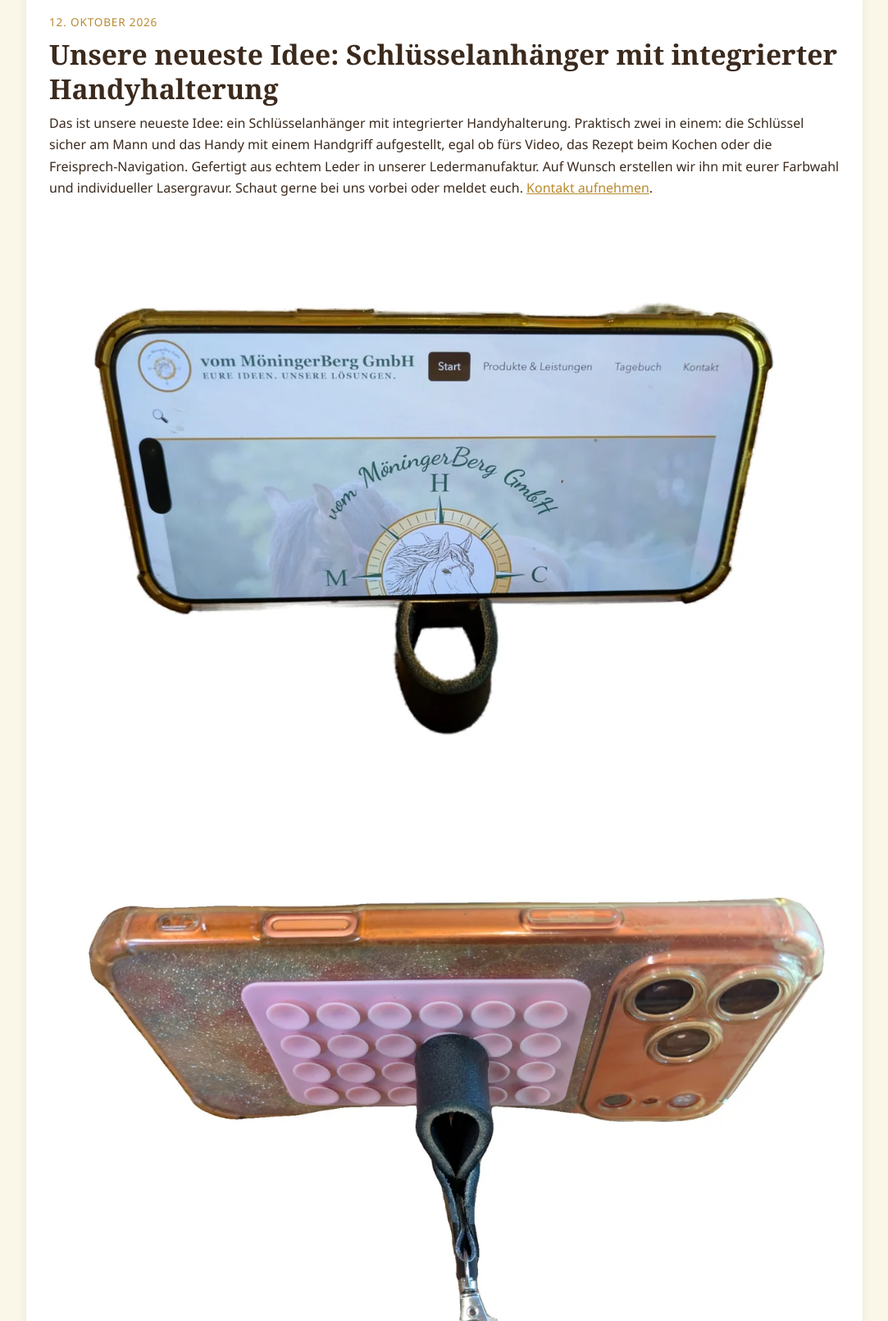
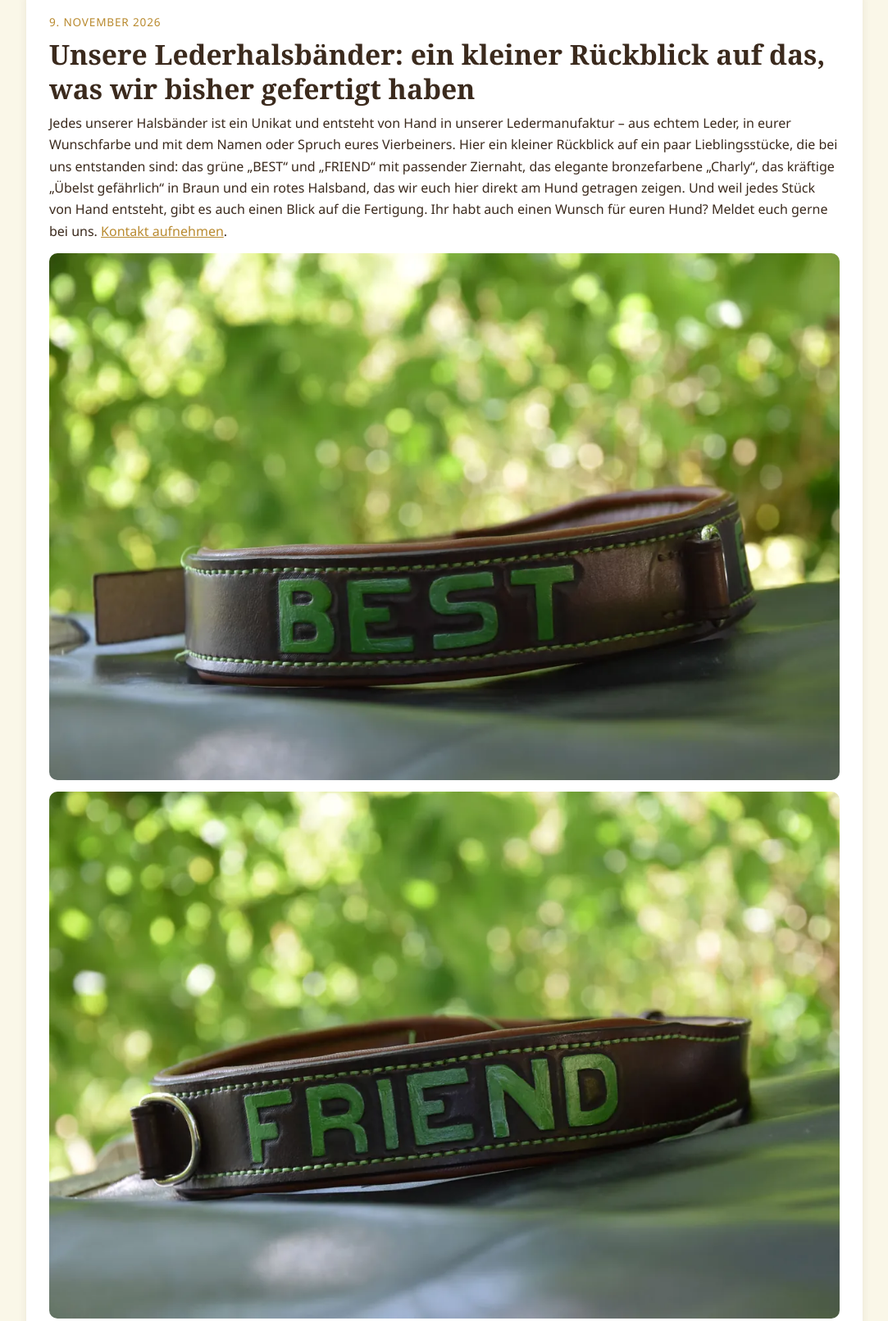
Before and after one commit to vommoeningerberg/webseite, a plain HTML site: page tagebuch.html in a window 1280 px wide. Shown: the part 362-1974 px from the top of the page at 82% size, without its empty margins (98-1181 px from the left). Drawn offline with Linux system fonts and the light colour scheme.

Commit message:
Tagebuch: neuer Eintrag ueber gefertigte Lederhalsbaender (BEST, FRIEND, Charly, Uebelst gefaehrlich, getragen, Making-of)
Co-Authored-By: Claude Opus 4.8 <noreply@anthropic.com>

```diff
--- a/tagebuch.html
+++ b/tagebuch.html
@@ -67,6 +67,20 @@
     </div>
 
     <!-- Neuer Eintrag: dieses <article>-Muster kopieren und oben (direkt nach diesem Kommentar) einfügen -->
+    <article class="eintrag">
+      <p class="eintrag-datum">9. November 2026</p>
+      <h2>Unsere Lederhalsbänder: ein kleiner Rückblick auf das, was wir bisher gefertigt haben</h2>
+      <p>Jedes unserer Halsbänder ist ein Unikat und entsteht von Hand in unserer Ledermanufaktur – aus echtem Leder, in eurer Wunschfarbe und mit dem Namen oder Spruch eures Vierbeiners. Hier ein kleiner Rückblick auf ein paar Lieblingsstücke, die bei uns entstanden sind: das grüne „BEST“ und „FRIEND“ mit passender Ziernaht, das elegante bronzefarbene „Charly“, das kräftige „Übelst gefährlich“ in Braun und ein rotes Halsband, das wir euch hier direkt am Hund getragen zeigen. Und weil jedes Stück von Hand entsteht, gibt es auch einen Blick auf die Fertigung. Ihr habt auch einen Wunsch für euren Hund? Meldet euch gerne bei uns. <a href="kontakt.html">Kontakt aufnehmen</a>.</p>
+      <div class="fotoreihe">
+        <picture><source srcset="assets/tagebuch-halsbaender-best.webp" type="image/webp"><img src="assets/tagebuch-halsbaender-best.jpg" width="1200" height="800" loading="lazy" alt="Grünes Lederhalsband mit erhabenem Schriftzug BEST und grüner Ziernaht, im Garten fotografiert"></picture>
+        <picture><source srcset="assets/tagebuch-halsbaender-friend.webp" type="image/webp"><img src="assets/tagebuch-halsbaender-friend.jpg" width="1200" height="800" loading="lazy" alt="Dunkelbraunes Lederhalsband mit grünem Schriftzug FRIEND und grüner Ziernaht, im Garten fotografiert"></picture>
+        <picture><source srcset="assets/tagebuch-halsbaender-charly.webp" type="image/webp"><img src="assets/tagebuch-halsbaender-charly.jpg" width="1200" height="901" loading="lazy" alt="Bronzefarbenes Lederhalsband mit grünem Schriftzug Charly, gepolstert und mit Messingring"></picture>
+        <picture><source srcset="assets/tagebuch-halsbaender-gefaehrlich.webp" type="image/webp"><img src="assets/tagebuch-halsbaender-gefaehrlich.jpg" width="1200" height="901" loading="lazy" alt="Braunes Lederhalsband mit eingeprägtem Schriftzug Übelst gefährlich und Edelstahlringen"></picture>
+        <picture><source srcset="assets/tagebuch-halsbaender-getragen.webp" type="image/webp"><img src="assets/tagebuch-halsbaender-getragen.jpg" width="900" height="1200" loading="lazy" alt="Hund sitzt im Garten und trägt ein rotes Lederhalsband nach Maß"></picture>
+        <picture><source srcset="assets/tagebuch-halsbaender-charly-entstehung.webp" type="image/webp"><img src="assets/tagebuch-halsbaender-charly-entstehung.jpg" width="1200" height="1599" loading="lazy" alt="Lederstreifen mit von Hand eingeritztem Schriftzug Charly auf der Schneidematte während der Fertigung"></picture>
+      </div>
+    </article>
+
     <article class="eintrag">
       <p class="eintrag-datum">12. Oktober 2026</p>
       <h2>Unsere neueste Idee: Schlüsselanhänger mit integrierter Handyhalterung</h2>
```
Also changed, not shown: assets/tagebuch-halsbaender-best.jpg (added), assets/tagebuch-halsbaender-best.webp (added), assets/tagebuch-halsbaender-charly-entstehung.jpg (added), assets/tagebuch-halsbaender-charly-entstehung.webp (added), assets/tagebuch-halsbaender-charly.jpg (added), assets/tagebuch-halsbaender-charly.webp (added), assets/tagebuch-halsbaender-friend.jpg (added), assets/tagebuch-halsbaender-friend.webp (added), assets/tagebuch-halsbaender-gefaehrlich.jpg (added), assets/tagebuch-halsbaender-gefaehrlich.webp (added), assets/tagebuch-halsbaender-getragen.jpg (added), assets/tagebuch-halsbaender-getragen.webp (added), assets/tagebuch-handyhalter-3.jpg, assets/tagebuch-handyhalter-3.webp.
